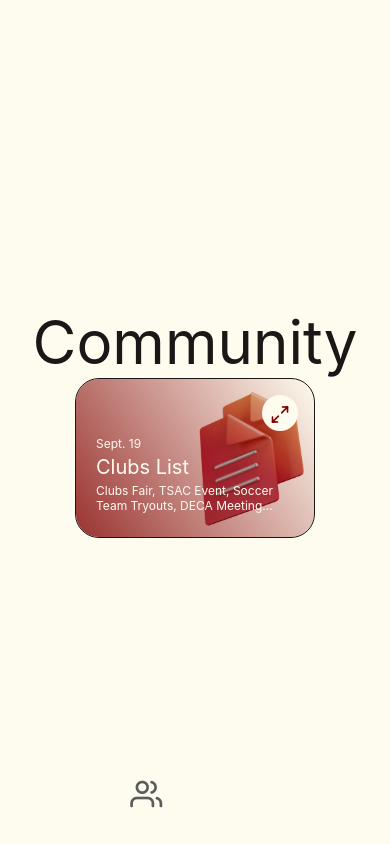
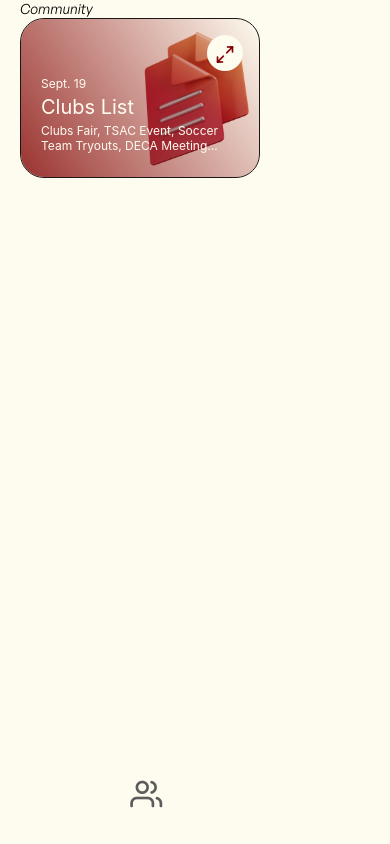
Before and after one commit to Trudeau-SAC/pethsapp-2.0, a React Native app: screen /Community in a window 390 px wide. Built offline with nearby package versions, Linux system fonts and the light colour scheme.

Commit message:
Add layout component

```diff
--- /dev/null
+++ b/components/Layout.js
@@ -0,0 +1,24 @@
+// Provides styles common to all screens
+
+import { View } from 'react-native';
+import { useSafeAreaInsets } from 'react-native-safe-area-context';
+import { useTheme } from '@react-navigation/native';
+
+export default function Layout({ children }) {
+  const insets = useSafeAreaInsets();
+  const theme = useTheme();
+
+  return (
+    <View
+      style={{
+        flex: 1,
+        paddingTop: insets.top,
+        paddingBottom: insets.bottom,
+        paddingLeft: theme.spacing.s5,
+        paddingRight: theme.spacing.s5,
+      }}
+    >
+      {children}
+    </View>
+  );
+}
--- a/screens/community/Community.js
+++ b/screens/community/Community.js
@@ -1,13 +1,12 @@
-import { StyleSheet, View, Button } from 'react-native';
+import { ScrollView, Text } from 'react-native';
 import RectangleCard from '../../components/RectangleCard';
-import Text from '../../components/Text';
+import Layout from '../../components/Layout';
 
 const Community = ({ navigation }) => {
   return (
-    <View style={styles.container}>
-      <Text variant="heading1" color="text">
-        Community
-      </Text>
+    <Layout>
+      <ScrollView>
+        <Text style={{ fontFamily: 'GeneralSansItalic' }}>Community</Text>
         <RectangleCard
           title="Clubs List"
           subtitle="Clubs Fair, TSAC Event, Soccer Team Tryouts, DECA Meeting..."
@@ -15,16 +14,9 @@ const Community = ({ navigation }) => {
           navigateTo="Clubs List"
           imageSource={require('../../assets/graphics/clubs-list.png')}
         />
-    </View>
+      </ScrollView>
+    </Layout>
   );
 };
 
-const styles = StyleSheet.create({
-  container: {
-    flex: 1,
-    alignItems: 'center',
-    justifyContent: 'center',
-  },
-});
-
 export default Community;
--- a/screens/home/Home.js
+++ b/screens/home/Home.js
@@ -1,20 +1,18 @@
-import { Button, StyleSheet, Text, View } from 'react-native';
+import { Button, ScrollView, Text } from 'react-native';
+import Layout from '../../components/Layout';
 
 const Home = ({ navigation }) => {
   return (
-    <View style={styles.container}>
-      <Text style={{ fontFamily: 'GeneralSansItalic' }}>Home</Text>
-      <Button title="Transit" onPress={() => navigation.navigate('Transit')} />
-    </View>
+    <Layout>
+      <ScrollView>
+        <Text style={{ fontFamily: 'GeneralSansItalic' }}>Home</Text>
+        <Button
+          title="Transit"
+          onPress={() => navigation.navigate('Transit')}
+        />
+      </ScrollView>
+    </Layout>
   );
 };
 
-const styles = StyleSheet.create({
-  container: {
-    flex: 1,
-    alignItems: 'center',
-    justifyContent: 'center',
-  },
-});
-
 export default Home;
--- a/screens/resources/Resources.js
+++ b/screens/resources/Resources.js
@@ -1,19 +1,14 @@
-import { StyleSheet, Text, View } from 'react-native';
+import { ScrollView, Text } from 'react-native';
+import Layout from '../../components/Layout';
 
 const Resources = ({ navigation }) => {
   return (
-    <View style={styles.container}>
-      <Text style={{ fontFamily: 'GeneralSansItalic' }}>Resources</Text>
-    </View>
+    <Layout>
+      <ScrollView>
+        <Text style={{ fontFamily: 'GeneralSansItalic' }}>Resources</Text>
+      </ScrollView>
+    </Layout>
   );
 };
 
-const styles = StyleSheet.create({
-  container: {
-    flex: 1,
-    alignItems: 'center',
-    justifyContent: 'center',
-  },
-});
-
 export default Resources;
--- a/screens/settings/Settings.js
+++ b/screens/settings/Settings.js
@@ -1,6 +1,7 @@
-import { StyleSheet, Text, View, Switch } from 'react-native';
+import { Text, Switch } from 'react-native';
 import { useContext } from 'react';
 import { ThemeContext } from '../../utils/themeContext';
+import Layout from '../../components/Layout';
 
 const Settings = () => {
   const { theme, setTheme } = useContext(ThemeContext);
@@ -10,19 +11,11 @@ const Settings = () => {
   };
 
   return (
-    <View style={styles.container}>
+    <Layout>
       <Text style={{ fontFamily: 'GeneralSansItalic' }}>Settings</Text>
       <Switch value={theme == 'dark'} onValueChange={toggleTheme} />
-    </View>
+    </Layout>
   );
 };
 
-const styles = StyleSheet.create({
-  container: {
-    flex: 1,
-    alignItems: 'center',
-    justifyContent: 'center',
-  },
-});
-
 export default Settings;
```
Also changed, not shown: screens/resources/ClubsList.js (deleted, +0 -19 lines). Lines whose indentation alone changed are shown as unchanged.
